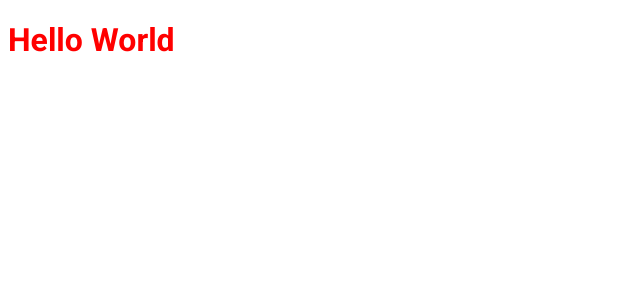
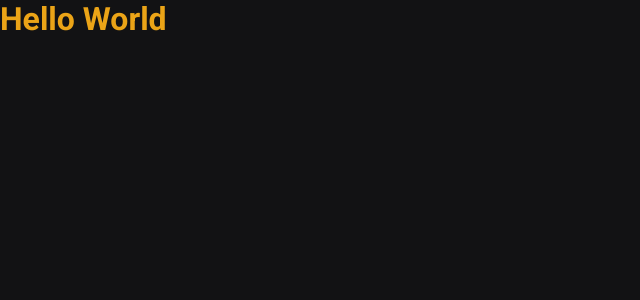
Before and after one commit to pedrokasak/ignews, a Next.js app: page / in a window 1280 px wide. Shown: the top 300 px of the page, without its empty margins (0-640 px from the left). Built offline with nearby package versions, Linux system fonts and the light colour scheme.

Commit message:
configuring globals styles

```diff
--- a/src/pages/_app.tsx
+++ b/src/pages/_app.tsx
@@ -1,4 +1,6 @@
 import { AppProps } from 'next/app'
+import '../../styles/globals.scss'
+
 
 function MyApp({ Component, pageProps }: AppProps) {
   return <Component {...pageProps} />
--- a/src/pages/index.tsx
+++ b/src/pages/index.tsx
@@ -1,12 +1,13 @@
 import styles from '../../styles/globals.module.scss'
 import Head from 'next/head'
+
 export default function Home() {
   return (
     <>
       <Head>
           <title>Inicio| ig.news</title>
       </Head>
-      <h1 className={styles.title}>Hello World
+      <h1>Hello World
       </h1>
     </>
   )
--- a/styles/globals.module.scss
+++ /dev/null
@@ -1,4 +0,0 @@
-.title {
-  color: red;
-  font-family: Roboto;
-}
--- /dev/null
+++ b/styles/globals.scss
@@ -0,0 +1,45 @@
+* {
+  margin: 0;
+  padding: 0;
+  box-sizing: border-box;
+}
+
+:root {
+  --white: #fff;
+  --gray-100: #e1e1e6;
+  --gray-300: #a8a8b3;
+  --gray-900: #121214;
+
+  --cyan-500: #61dafb;
+  --yellow-500:#eba417;
+}
+
+@media (max-width: 1080px) {
+  html {
+    font-size: 93.75%;
+  }
+}
+
+@media (max-width: 720px) {
+  html {
+    font-size: 87.5%;
+  }
+}
+
+body {
+  background: var(--gray-900);
+  color: var(--yellow-500);
+}
+
+body, input, textarea, select, button {
+  font: 400 1rem "Roboto", sans-serif;
+}
+
+button {
+  cursor: pointer;
+}
+
+a {
+  color: inherit;
+  text-decoration: none;
+}
```
